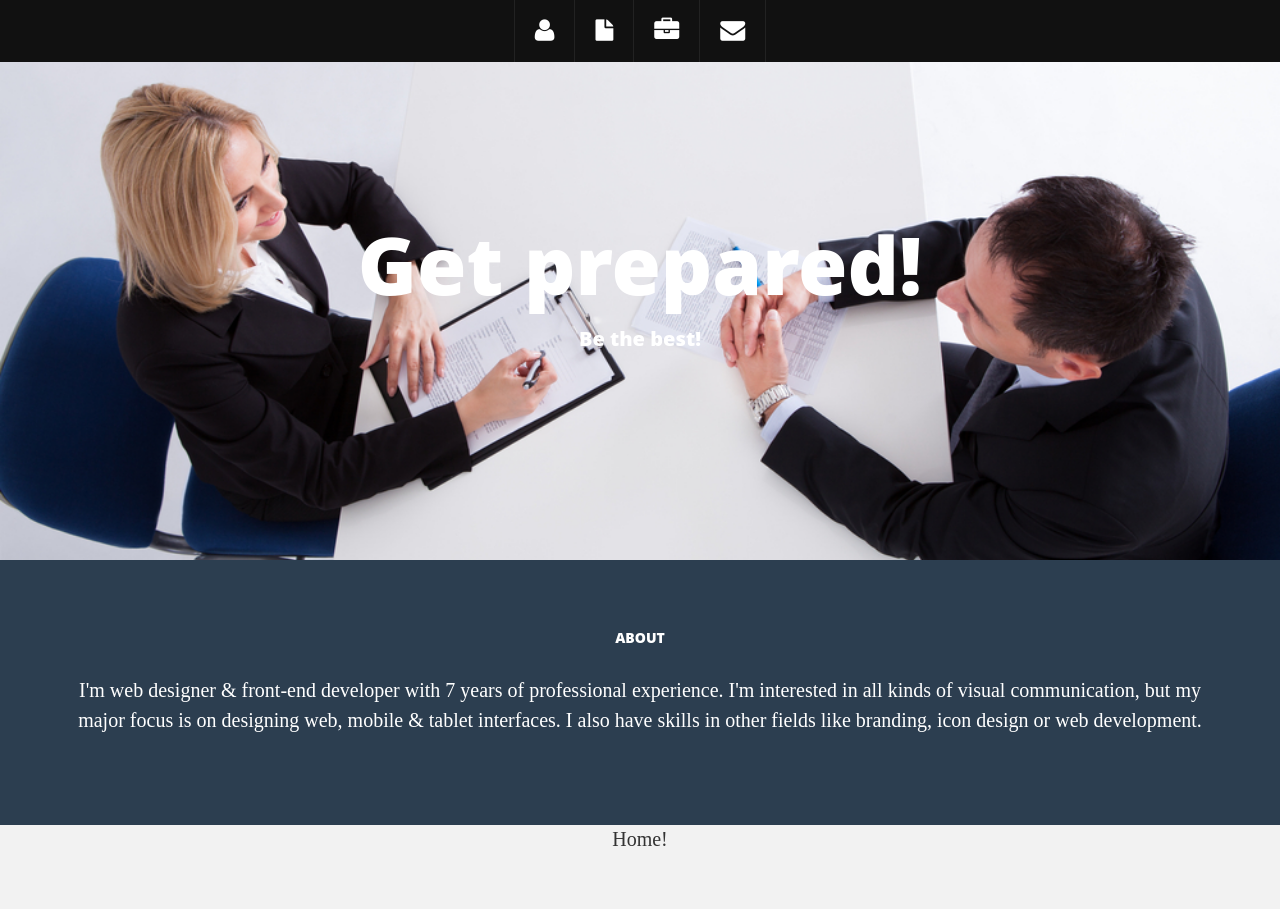
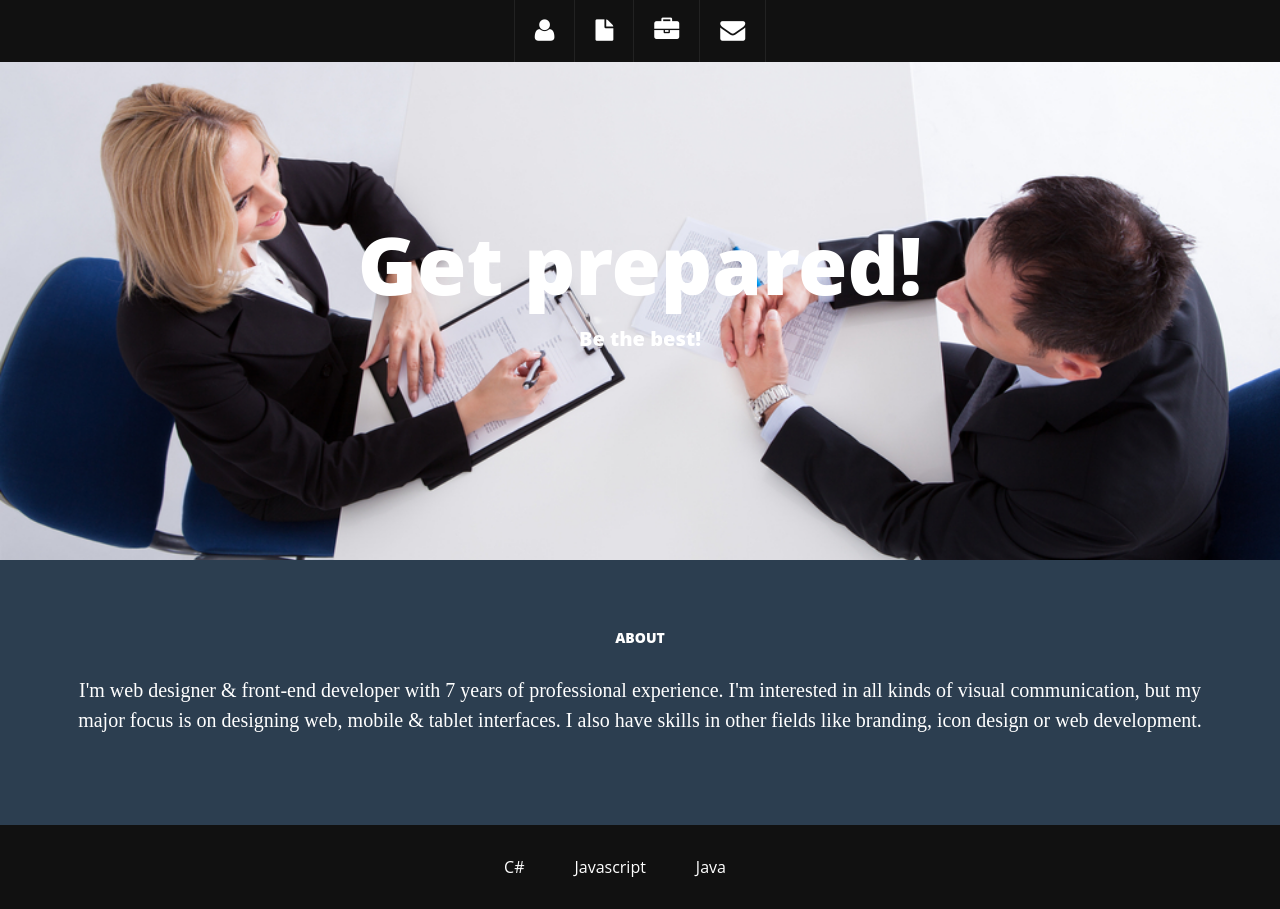
Before and after one commit to Aleksandyr/interview-preparation, a React (Create React App) app in the folder interviewer.app/: page / in a window 1280 px wide. Before the commit the page ends 854 px from the top, so only its background shows below. Built offline with nearby package versions, Linux system fonts and the light colour scheme.

Commit message:
add category navbar

```diff
--- a/interviewer.app/public/css/main.css
+++ b/interviewer.app/public/css/main.css
@@ -147,6 +147,19 @@ a:after {
 #section-topbar i {
 	font-size: 25px;
 }
+
+#category-bar {
+	left: 0;
+	right: 0;
+	z-index: 10000;
+	overflow: visible;
+	font: normal 16px/24px  'Open Sans', "Helvetica Neue", Helvetica, Arial, sans-serif;
+}
+
+#category-bar ul#nav > li {
+	display: inline-block;
+    padding-right: 50px;
+}
 /*---------------------------------------------------
 	SECTION WRAPS
 ---------------------------------------------------*/
--- a/interviewer.app/src/App.js
+++ b/interviewer.app/src/App.js
@@ -3,6 +3,7 @@ import Navbar from './components/Navbar'
 import Routes from './components/common/routes/Routes'
 import Header from './components/Header'
 import About from './components/About'
+import CategoryNavbar from './components/CategoryNavbar'
 import './App.css';
 
 class App extends Component {
@@ -12,7 +13,7 @@ class App extends Component {
         <Navbar />
         <Header />
         <About />
-        <Routes />
+        <CategoryNavbar />
       </div>
     );
   }
--- /dev/null
+++ b/interviewer.app/src/components/CategoryNavbar.js
@@ -0,0 +1,47 @@
+import React, {Component} from 'react'
+import NavItems from './common/navbar/NavItems'
+
+class CategoryNavbar extends Component {
+    constructor (props) {
+        super (props)
+
+        this.state = {
+            navItemTexts: [
+              { navItemText: 'C#' },
+              { navItemText: 'Javascript' },
+              { navItemText: 'Java' }
+            ],
+            navitemHrefs:[
+              { navItemHref: '#C#' },
+              { navItemHref: '#Javascript' },
+              { navItemHref: '#Java' }
+            ],
+            navitemTitles: [
+              { navitemTitle: 'C#' },
+              { navitemTitle: 'Javascript' },
+              { navitemTitle: 'Java' }
+            ]
+        }
+    }
+
+    render () {
+        return (
+        <div id="category-bar">
+            <div id="topbar-inner">
+                <div className="container">
+                    <div className="row">
+                        <div className="dropdown">
+                            <NavItems navitemHrefs={this.state.navitemHrefs} navitemTitles={this.state.navitemTitles} navItemTexts={this.state.navItemTexts} />
+                        </div>
+
+                        <div className="clear"></div>
+                    </div>
+                </div>
+                <div className="clear"></div>
+            </div>
+        </div>
+        )
+    }
+}
+
+export default CategoryNavbar
--- a/interviewer.app/src/components/Navbar.js
+++ b/interviewer.app/src/components/Navbar.js
@@ -6,25 +6,27 @@ class Navbar extends Component {
     super (props)
 
     this.state = {
-      icon: {
-        firstIconClass: 'icon-user',
-        secondIconClass: 'icon-file',
-        thirdIconClass: 'icon-briefcase',
-        fourthIconClass: 'icon-envelope',
-      },
-      navitem: {
-        firstNavItemHref: "#about",
-        secondNavItemHref: "#resume",
-        thirdNavItemHref: "#work",
-        fourthNavItemHref: "#contact",
-
-        firstNavItemTitle: "About",
-        secondNavItemTitle: "Resume",
-        thirdNavItemTitle: "Work",
-        fourthNavItemTitle: "Contact",
-      }
+      iconClasses: [
+        { iconClass: 'icon-user' },
+        { iconClass: 'icon-file' },
+        { iconClass: 'icon-briefcase' },
+        { iconClass: 'icon-envelope' },
+      ],
+      navitemHrefs:[
+        { navItemHref: '#about' },
+        { navItemHref: '#resume' },
+        { navItemHref: '#work' },
+        { navItemHref: '#contact' },
+      ],
+      navitemTitles: [
+        { navitemTitle: 'About' },
+        { navitemTitle: 'Resume' },
+        { navitemTitle: 'Work' },
+        { navitemTitle: 'Contact' },
+      ]
     }
   }
+
   render () {
       return (
         <div id="section-topbar">
@@ -32,7 +34,7 @@ class Navbar extends Component {
             <div className="container">
               <div className="row">
                 <div className="dropdown">
-                  <NavItems navitem={this.state.navitem} icon={this.state.icon} />
+                  <NavItems navitemHrefs={this.state.navitemHrefs} navitemTitles={this.state.navitemTitles} iconClasses={this.state.iconClasses} />
                 </div>
 
                 <div className="clear"></div>
--- a/interviewer.app/src/components/common/navbar/NavItem.js
+++ b/interviewer.app/src/components/common/navbar/NavItem.js
@@ -1,12 +1,34 @@
-import React from 'react'
+import React, { Component } from 'react'
 import Icon from './Icon'
 
-const NavItem = (props) => {
-    return (
-        <div>
-            <a className="smoothScroll" href={props.navItemHref} title={props.navItemTitle}><Icon className={props.iconClassName} /></a>
-        </div>
-    )
+class NavItem extends Component {
+    constructor (props) {
+        super (props)
+
+        this.state = {
+            iconClass: props.iconClassName,
+            navItemHref: props.navItemHref,
+            navItemTitle: props.navItemTitle,
+            navItemText: props.navItemText
+        }
+    }
+
+    render () {
+        let renderedElement = "text"
+        if (this.state.iconClass) {
+            renderedElement = <Icon className={this.state.iconClass} />
+        } else {
+            renderedElement = <p>{this.state.navItemText}</p>
+        }
+
+        return (
+            <div>
+                <a className="smoothScroll" href={this.state.navItemHref} title={this.state.navItemTitle}>
+                    { renderedElement }
+                </a>
+            </div>
+        )
+    }
 }
 
 export default NavItem;
--- a/interviewer.app/src/components/common/navbar/NavItems.js
+++ b/interviewer.app/src/components/common/navbar/NavItems.js
@@ -1,21 +1,44 @@
-import React from 'react'
+import React, {Component} from 'react'
 import NavItem from './NavItem'
 
-const NavItems = (props) => (
-    <ul id="nav" className="nav">
-        <li className="menu-item">
-            <NavItem navItemHref={props.navitem.firstNavItemHref} navItemTitle={props.navitem.firstNavItemTitle} iconClassName={props.icon.firstIconClass} />
-        </li>
-        <li className="menu-item">
-            <NavItem navItemHref={props.navitem.secondNavItemHref} navItemTitle={props.navitem.secondNavItemTitle}  iconClassName={props.icon.secondIconClass} />
-        </li>
-        <li className="menu-item">
-            <NavItem navItemHref={props.navitem.thirdNavItemHref} navItemTitle={props.navitem.thirdNavItemTitle}  iconClassName={props.icon.thirdIconClass} />
-        </li>
-        <li className="menu-item">
-            <NavItem navItemHref={props.navitem.fourthNavItemHref} navItemTitle={props.navitem.fourthNavItemTitle}  iconClassName={props.icon.fourthIconClass} />
-        </li>
-    </ul>
-)
+class NavItems extends Component {
+    constructor (props) {
+        super (props)
+
+        this.state = {
+            iconClasses: props.iconClasses,
+            navItemTexts: props.navItemTexts,
+            navitemHrefs: props.navitemHrefs,
+            navitemTitles: props.navitemTitles
+        }
+    }
+    render () {
+        let navitemElements = "There is no navitem elements!"
+        if (this.state.navitemHrefs.length > 0 && this.state.iconClasses) {
+            navitemElements = this.state.navitemHrefs.map((element, index) => (
+                <li className="menu-item" key={index}>
+                    <NavItem
+                        navItemHref={this.state.navitemHrefs[index].navItemHref}
+                        navItemTitle={this.state.navitemTitles[index].navitemTitle}
+                        iconClassName={this.state.iconClasses[index].iconClass} />
+                </li>
+            ));
+        } else {
+            navitemElements = this.state.navitemHrefs.map((element, index) => (
+                <li className="menu-item" key={index}>
+                    <NavItem
+                        navItemHref={this.state.navitemHrefs[index].navItemHref}
+                        navItemTitle={this.state.navitemTitles[index].navitemTitle}
+                        navItemText={this.state.navItemTexts[index].navItemText} />
+                </li>
+            ));
+        }
+        return (
+            <ul id="nav" className="nav">
+               {navitemElements}
+            </ul>
+        )
+    }
+}
 
 export default NavItems
```
